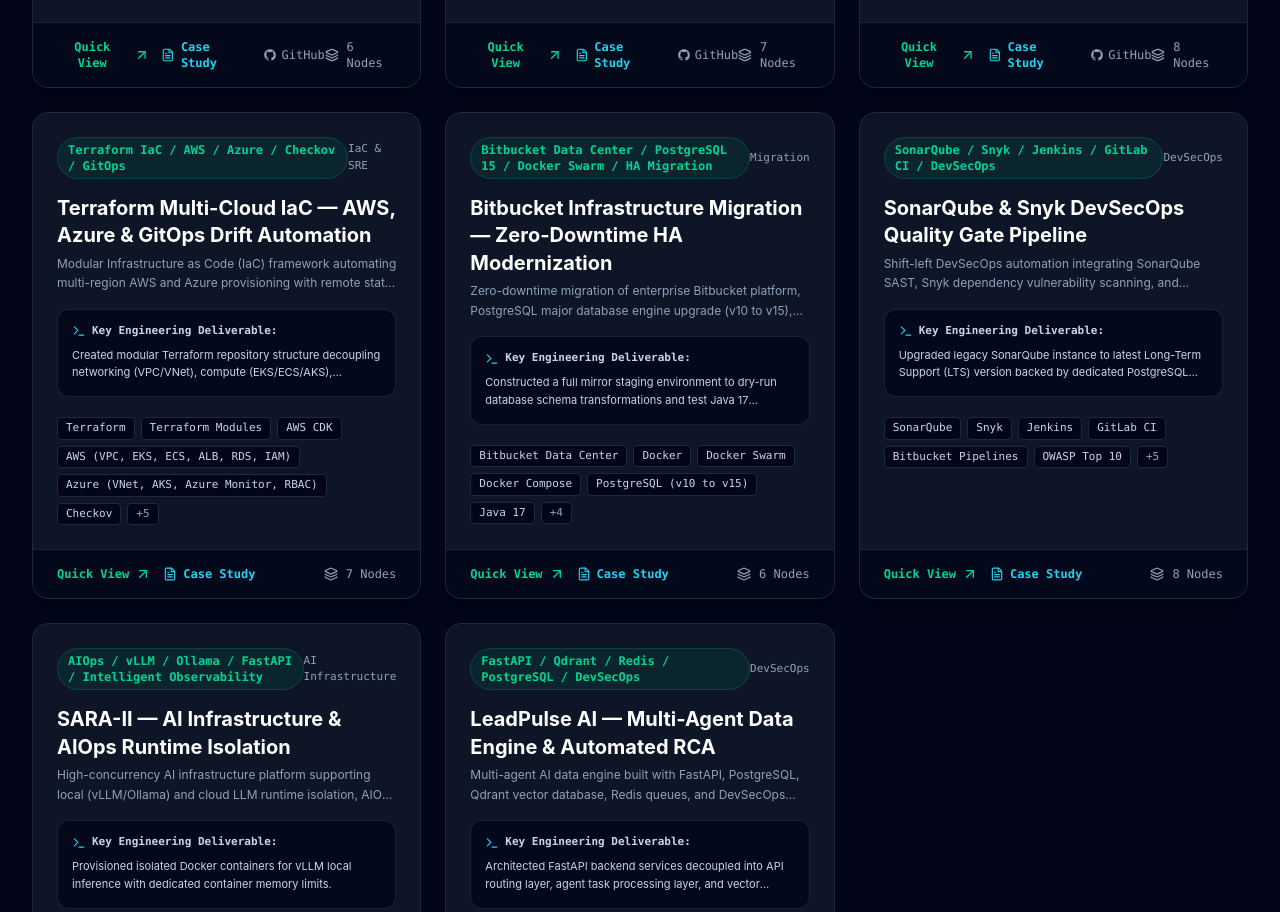
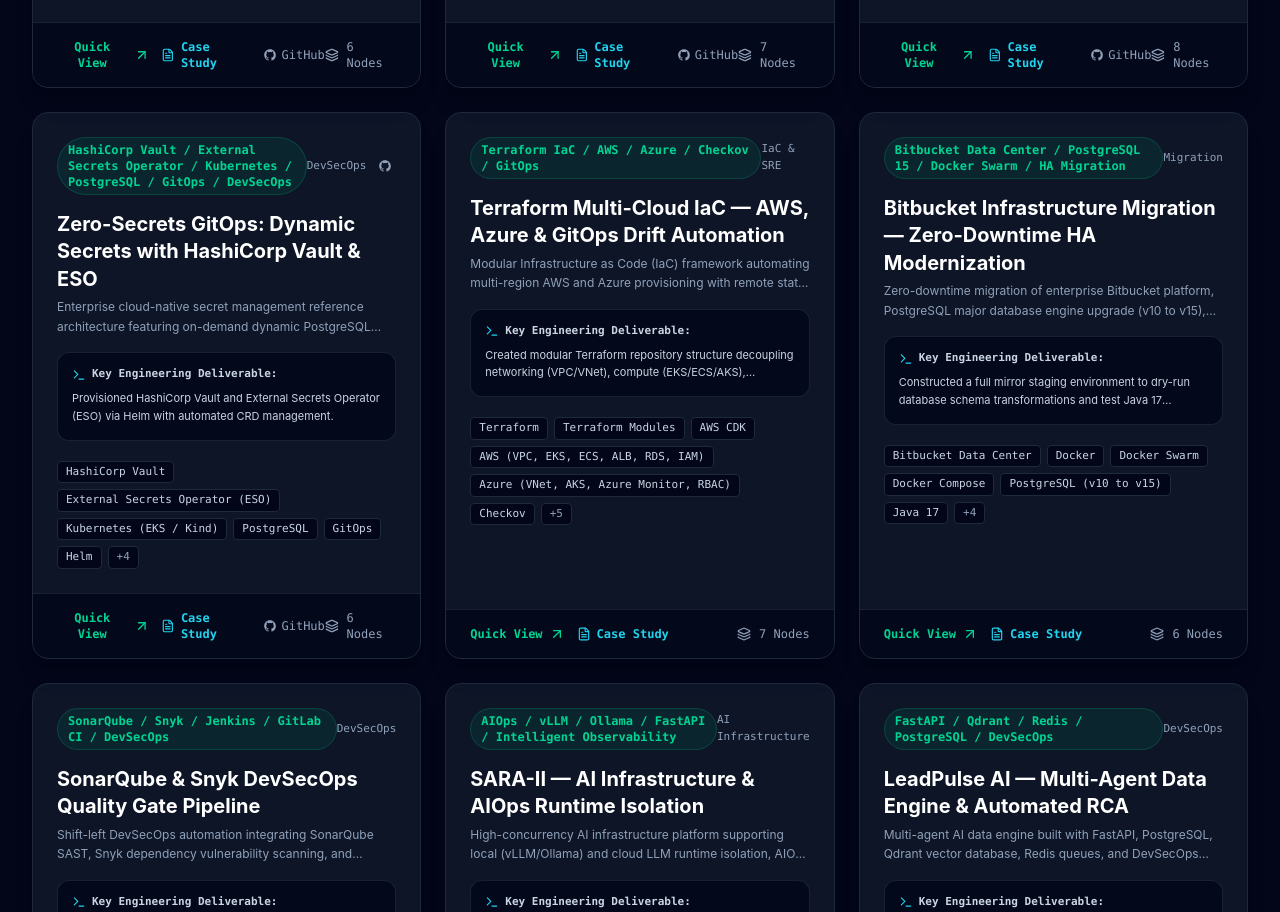
Before and after one commit to rahulmotvani0-sketch/portfolio, a Next.js app: page / in a window 1280 px wide. Shown: the part 2780-3692 px from the top of the page. Built offline with nearby package versions, Linux system fonts and the light colour scheme.

Commit message:
feat(portfolio): add Lab 7 Zero-Secrets HashiCorp Vault & ESO case study

```diff
--- a/src/data/portfolioData.ts
+++ b/src/data/portfolioData.ts
@@ -371,6 +371,86 @@
       failureScenarioAndRecovery: "When an active pod or deployment is deleted or tampered with, Kubernetes immediately reschedules replacement pods and ArgoCD detects the out-of-sync drift, automatically reconciling desired state from Git within 15 seconds.",
       costOptimization: "Operates 100% locally on standard Docker engines ($0 cloud cost), eliminating testing sandbox cloud expenses.",
       scalingStrategy: "Workload deployments utilize HorizontalPodAutoscalers (HPA) scaling between 2 and 8 replicas based on CPU/memory thresholds with a 120-second scale-down stabilization window to prevent flapping."
+    }
+  },
+  {
+    id: "vault-secrets-operator-k8s",
+    title: "Zero-Secrets GitOps: Dynamic Secrets with HashiCorp Vault & ESO",
+    subtitle: "Enterprise cloud-native secret management reference architecture featuring on-demand dynamic PostgreSQL credential minting with HashiCorp Vault and seamless synchronization via External Secrets Operator (ESO), achieving 100% Zero Secrets in Git.",
+    category: "DevSecOps",
+    role: "Lead DevSecOps & Cloud Security Architect",
+    badgeText: "HashiCorp Vault / External Secrets Operator / Kubernetes / PostgreSQL / GitOps / DevSecOps",
+    problem: "Traditional Kubernetes deployments store static database credentials base64-encoded in etcd or commit encrypted blobs into Git repositories (Sealed Secrets/SOPS). This leads to audit nightmares, static credentials living indefinitely, high blast radius during container compromises, and manual rotation across hundreds of microservices.",
+    businessContext: "Engineered as an enterprise DevSecOps standard for production SaaS platforms, eliminating static credentials and guaranteeing that even if a Git repository or container is breached, no long-lived database credentials or decryption keys are exposed.",
+    architectureDescription: "Configured HashiCorp Vault with the Database Secrets Engine connected to a PostgreSQL database. Vault issues short-lived, on-demand credentials with strict TTLs and auto-drops database roles on lease expiration. Kubernetes workloads consume these credentials using the External Secrets Operator (ESO), which authenticates to Vault via Kubernetes ServiceAccount tokens. ESO synchronizes dynamic credentials into native Kubernetes Secret objects, completely removing the need for intrusive Vault sidecars or proprietary application SDKs.",
+    diagramNodes: [
+      { title: "GitOps Repository", sub: "Zero Secrets in Git / CRDs Only", type: "client" },
+      { title: "Kubernetes Cluster", sub: "Control Plane & Workloads", type: "gateway" },
+      { title: "External Secrets Operator", sub: "K8s JWT Auth Controller", type: "security" },
+      { title: "HashiCorp Vault", sub: "Dynamic Database Engine", type: "security" },
+      { title: "PostgreSQL Database", sub: "Dynamic Roles with 1h TTL", type: "database" },
+      { title: "Consumer Microservices", sub: "Native K8s Secret Injection", type: "compute" }
+    ],
+    technologies: [
+      "HashiCorp Vault",
+      "External Secrets Operator (ESO)",
+      "Kubernetes (EKS / Kind)",
+      "PostgreSQL",
+      "GitOps",
+      "Helm",
+      "Bash",
+      "Gitleaks",
+      "TruffleHog",
+      "Docker"
+    ],
+    implementationSteps: [
+      "Provisioned HashiCorp Vault and External Secrets Operator (ESO) via Helm with automated CRD management.",
+      "Configured Vault Database Secrets Engine with PostgreSQL connection plugin and dynamic role creation statements.",
+      "Configured Vault Kubernetes Authentication method validating ESO ServiceAccount JWT tokens against the K8s API server.",
+      "Defined least-privilege Vault HCL policy restricting ESO token generation to authorized database role paths.",
+      "Authored GitOps-safe SecretStore and ExternalSecret CRDs specifying dynamic credential synchronization intervals.",
+      "Deployed consumer microservices consuming auto-rotated native Kubernetes Secrets without requiring code changes or sidecar agents."
+    ],
+    securityConsiderations: [
+      "Zero Secrets in Git: Version control contains only declarative path references, completely eliminating accidental credential commits.",
+      "Short-Lived Dynamic Credentials: Database users are created on-demand with 1-hour TTLs and auto-revoked by Vault on lease expiry.",
+      "Least-Privilege RBAC: Vault policies and Kubernetes ServiceAccount bindings restrict secrets generation strictly to authorized namespaces.",
+      "Reduced Blast Radius: Breaching a pod exposes only an ephemeral database user tied strictly to that pod's operational window.",
+      "Automated Secret Leak Audits: Integrated Gitleaks and TruffleHog CI checks enforcing zero plaintext or encrypted credentials in source control."
+    ],
+    automationHighlights: [
+      "One-command turnkey bootstrap script (`make setup-vault`) provisioning Postgres, Vault, ESO, and dynamic auth in under 2 minutes.",
+      "Automated continuous credential synchronization: ESO periodically refreshes and updates Kubernetes secrets before TTL expiration.",
+      "Automated zero-secrets verification script auditing running pods, dynamic database user roles, and Git repository cleanliness."
+    ],
+    observabilitySetup: [
+      "Vault audit logging tracking every secret read, dynamic credential issuance, lease renewal, and role revocation.",
+      "External Secrets Operator Prometheus metrics tracking sync status, reconciliation errors, and provider request latency.",
+      "Kubernetes Events alerting on SecretStore connection failures or unauthorized path access."
+    ],
+    reliabilityHighlights: [
+      "Decoupled Architecture: Existing application pods continue operating unaffected from native secrets even during transient Vault network partitions.",
+      "Zero Sidecar Overhead: Eliminates Vault Agent sidecar containers, reducing memory footprint by ~100MB per pod and speeding up pod startup.",
+      "Graceful Secret Rotation: ESO updates native Kubernetes secrets seamlessly without requiring pod restarts when paired with config watchers."
+    ],
+    challengesAndRCA: [
+      {
+        challenge: "Preventing application disruption during dynamic database credential lease rotation.",
+        solution: "Configured Vault default TTL to 1h with ESO refresh interval set to 15m, ensuring credentials are refreshed well before expiration, paired with idempotent connection retry loops in application clients."
+      }
+    ],
+    impactAndResults: [
+      "Eliminated 100% of static database credentials and achieved true Zero Secrets in GitOps repositories.",
+      "Reduced pod memory overhead by 100% compared to traditional Vault Agent Injector sidecars.",
+      "Decreased credential rotation blast radius from days of manual engineering effort to fully automated zero-touch rotation.",
+      "Passed all enterprise SOC2 / ISO 27001 secret management audit requirements for dynamic access and ephemeral credentials."
+    ],
+    githubUrl: "https://github.com/rahulmotvani0-sketch/vault-secrets-operator-k8s",
+    interviewDeepDive: {
+      architectureTradeoffs: "Selected External Secrets Operator over HashiCorp Vault Agent sidecars because ESO is a cluster-wide controller that avoids adding 1 container per pod, eliminating memory bloat and init-container startup delays. Selected dynamic database credentials over static KV secrets because dynamic users expire automatically, drastically minimizing blast radius.",
+      failureScenarioAndRecovery: "If HashiCorp Vault experiences temporary downtime, existing Kubernetes pods continue serving traffic using the native Secrets already written in etcd until lease expiry. ESO enters an exponential backoff retry loop without deleting the existing secret.",
+      costOptimization: "Zero licensing costs utilizing open-source HashiCorp Vault and External Secrets Operator, and reduced node compute resources by eliminating sidecars.",
+      scalingStrategy: "External Secrets Operator easily scales across hundreds of namespaces using ClusterSecretStores, and HashiCorp Vault scales horizontally with Raft consensus storage across multiple availability zones."
     }
   },
   {
```
Also changed, not shown: 1 other file (tests, documents, lock files or other folders).
